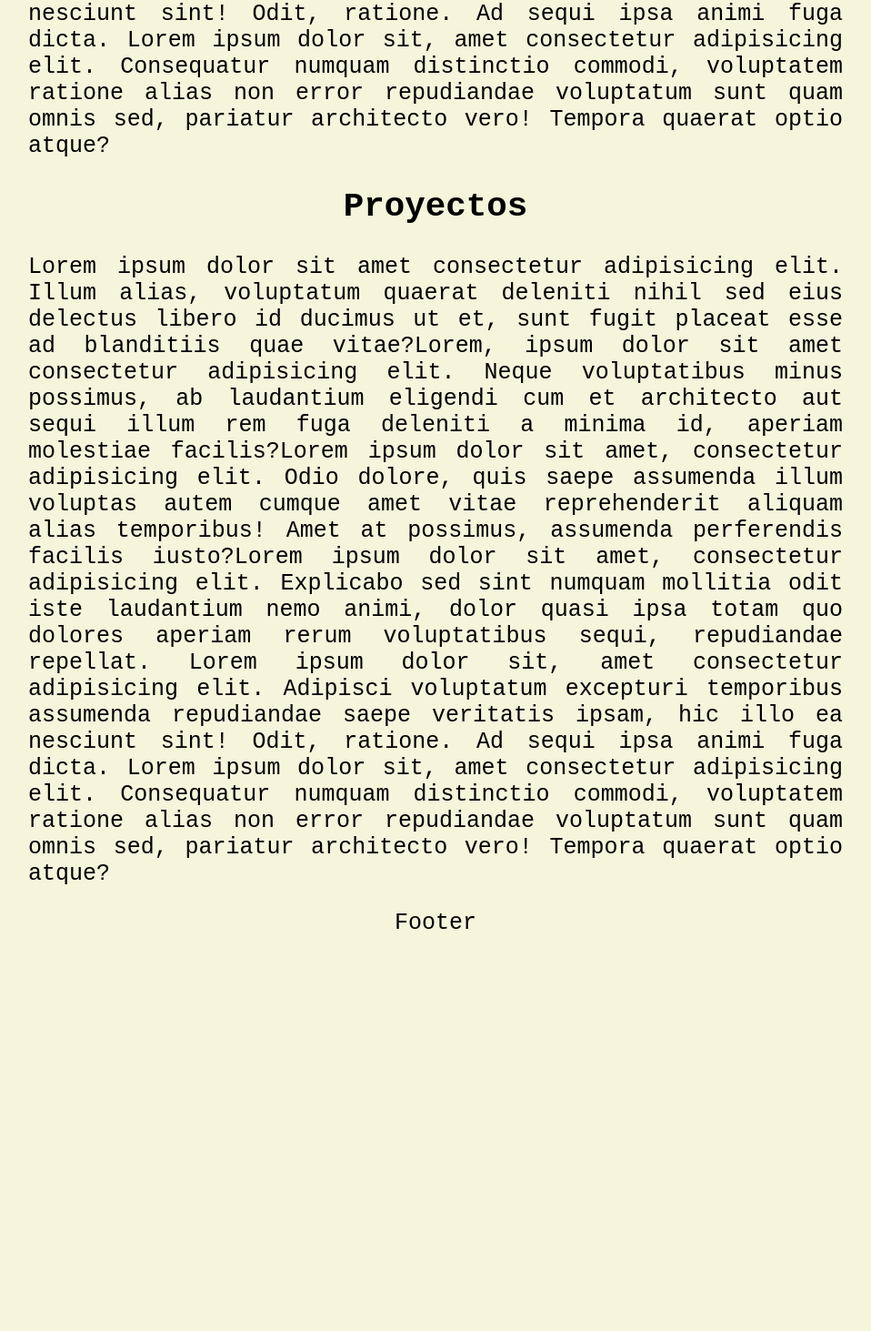
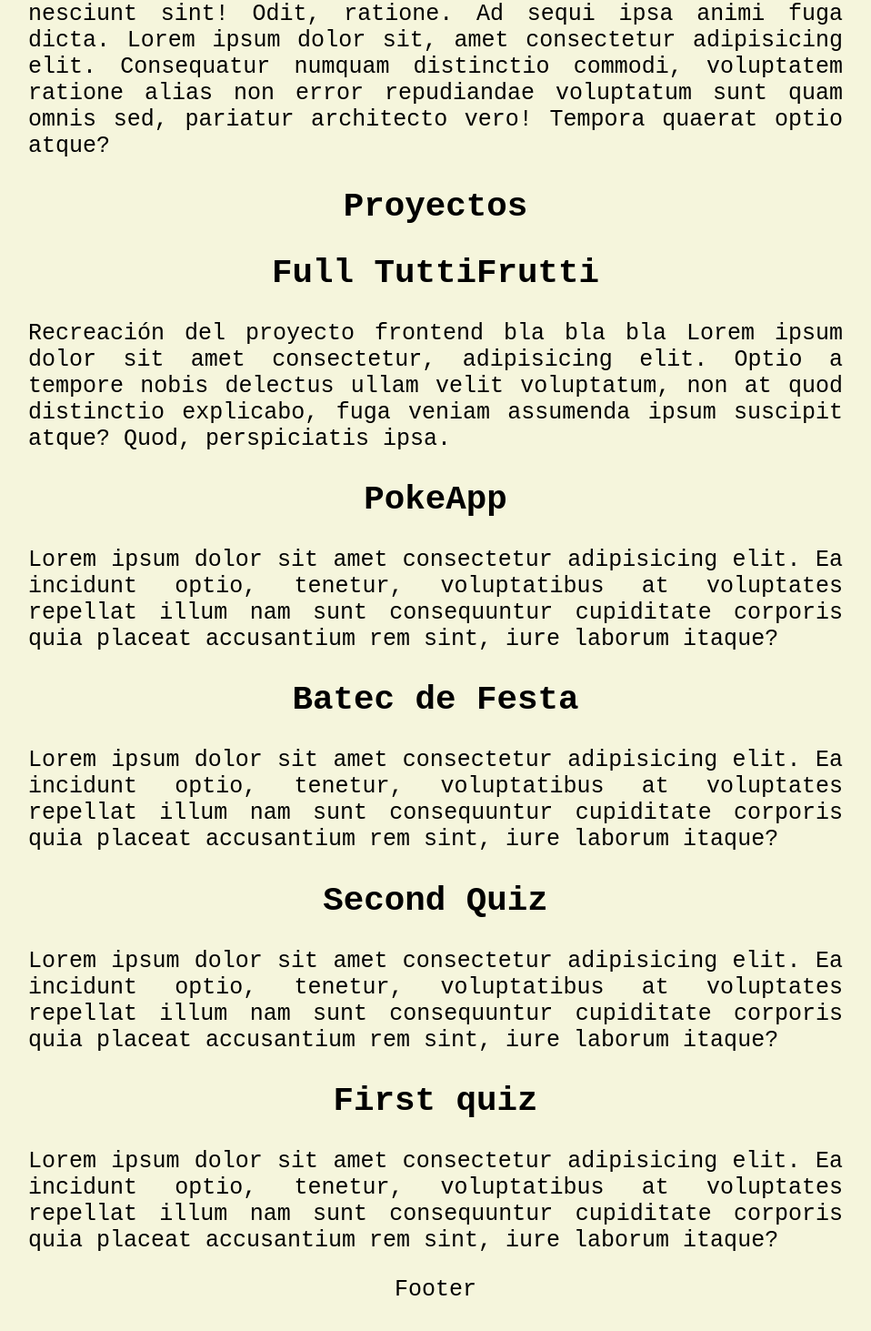
Before and after one commit to CristinaMateo/Portfolio, a React (Vite) app: page / in a window 1280 px wide. Shown: the part 1468-2931 px from the top of the page at 91% size, without its empty margins (161-1119 px from the left). Before the commit the page ends 2539 px from the top, so only its background shows below. Built offline with nearby package versions, Linux system fonts and the light colour scheme.

Commit message:
estructura proyectos

```diff
--- a/src/components/Main/Proyectos/Proyectos.jsx
+++ b/src/components/Main/Proyectos/Proyectos.jsx
@@ -4,9 +4,26 @@ const Proyectos = () => {
   return (
     <section id="proyectos">
       <h1>Proyectos</h1>
-      <p>Lorem ipsum dolor sit amet consectetur adipisicing elit. Illum alias, voluptatum quaerat deleniti nihil sed eius delectus libero id ducimus ut et, sunt fugit placeat esse ad blanditiis quae vitae?Lorem, ipsum dolor sit amet consectetur adipisicing elit. Neque voluptatibus minus possimus, ab laudantium eligendi cum et architecto aut sequi illum rem fuga deleniti a minima id, aperiam molestiae facilis?Lorem ipsum dolor sit amet, consectetur adipisicing elit. Odio dolore, quis saepe assumenda illum voluptas autem cumque amet vitae reprehenderit aliquam alias temporibus! Amet at possimus, assumenda perferendis facilis iusto?Lorem ipsum dolor sit amet, consectetur adipisicing elit. Explicabo sed sint numquam mollitia odit iste laudantium nemo animi, dolor quasi ipsa totam quo dolores aperiam rerum voluptatibus sequi, repudiandae repellat.
-        Lorem ipsum dolor sit, amet consectetur adipisicing elit. Adipisci voluptatum excepturi temporibus assumenda repudiandae saepe veritatis ipsam, hic illo ea nesciunt sint! Odit, ratione. Ad sequi ipsa animi fuga dicta. Lorem ipsum dolor sit, amet consectetur adipisicing elit. Consequatur numquam distinctio commodi, voluptatem ratione alias non error repudiandae voluptatum sunt quam omnis sed, pariatur architecto vero! Tempora quaerat optio atque?
-      </p>
+      <article>
+        <h2>Full TuttiFrutti</h2>
+        <p>Recreación del proyecto frontend bla bla bla Lorem ipsum dolor sit amet consectetur, adipisicing elit. Optio a tempore nobis delectus ullam velit voluptatum, non at quod distinctio explicabo, fuga veniam assumenda ipsum suscipit atque? Quod, perspiciatis ipsa.</p>
+      </article>
+      <article>
+        <h2>PokeApp</h2>
+        <p>Lorem ipsum dolor sit amet consectetur adipisicing elit. Ea incidunt optio, tenetur, voluptatibus at voluptates repellat illum nam sunt consequuntur cupiditate corporis quia placeat accusantium rem sint, iure laborum itaque?</p>
+      </article>
+      <article>
+        <h2> Batec de Festa</h2>
+        <p>Lorem ipsum dolor sit amet consectetur adipisicing elit. Ea incidunt optio, tenetur, voluptatibus at voluptates repellat illum nam sunt consequuntur cupiditate corporis quia placeat accusantium rem sint, iure laborum itaque?</p>
+      </article>
+      <article>
+        <h2> Second Quiz</h2>
+        <p>Lorem ipsum dolor sit amet consectetur adipisicing elit. Ea incidunt optio, tenetur, voluptatibus at voluptates repellat illum nam sunt consequuntur cupiditate corporis quia placeat accusantium rem sint, iure laborum itaque?</p>
+      </article>
+      <article>
+        <h2> First quiz</h2>
+        <p>Lorem ipsum dolor sit amet consectetur adipisicing elit. Ea incidunt optio, tenetur, voluptatibus at voluptates repellat illum nam sunt consequuntur cupiditate corporis quia placeat accusantium rem sint, iure laborum itaque?</p>
+      </article>
     </section>
   );
 };
```
